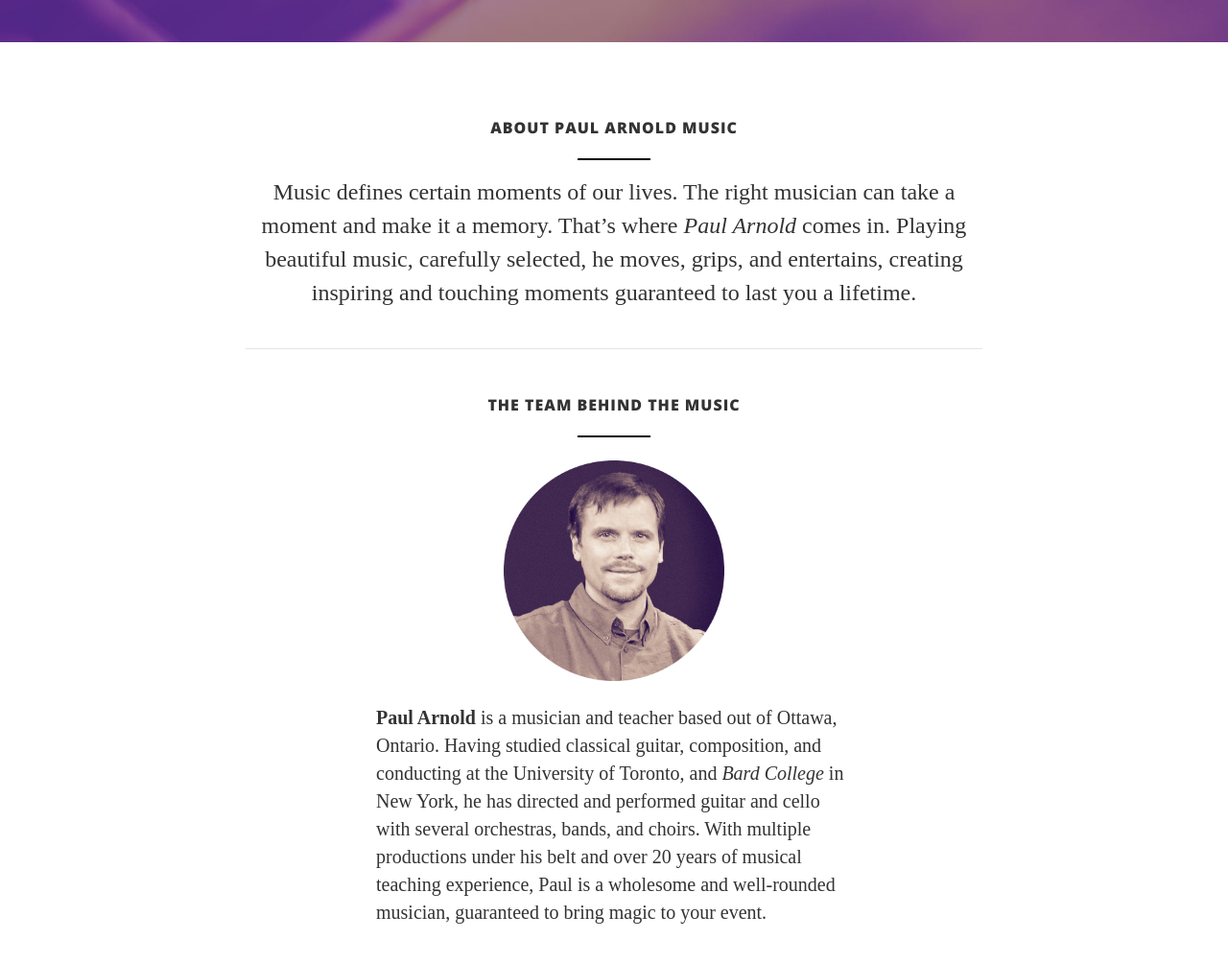
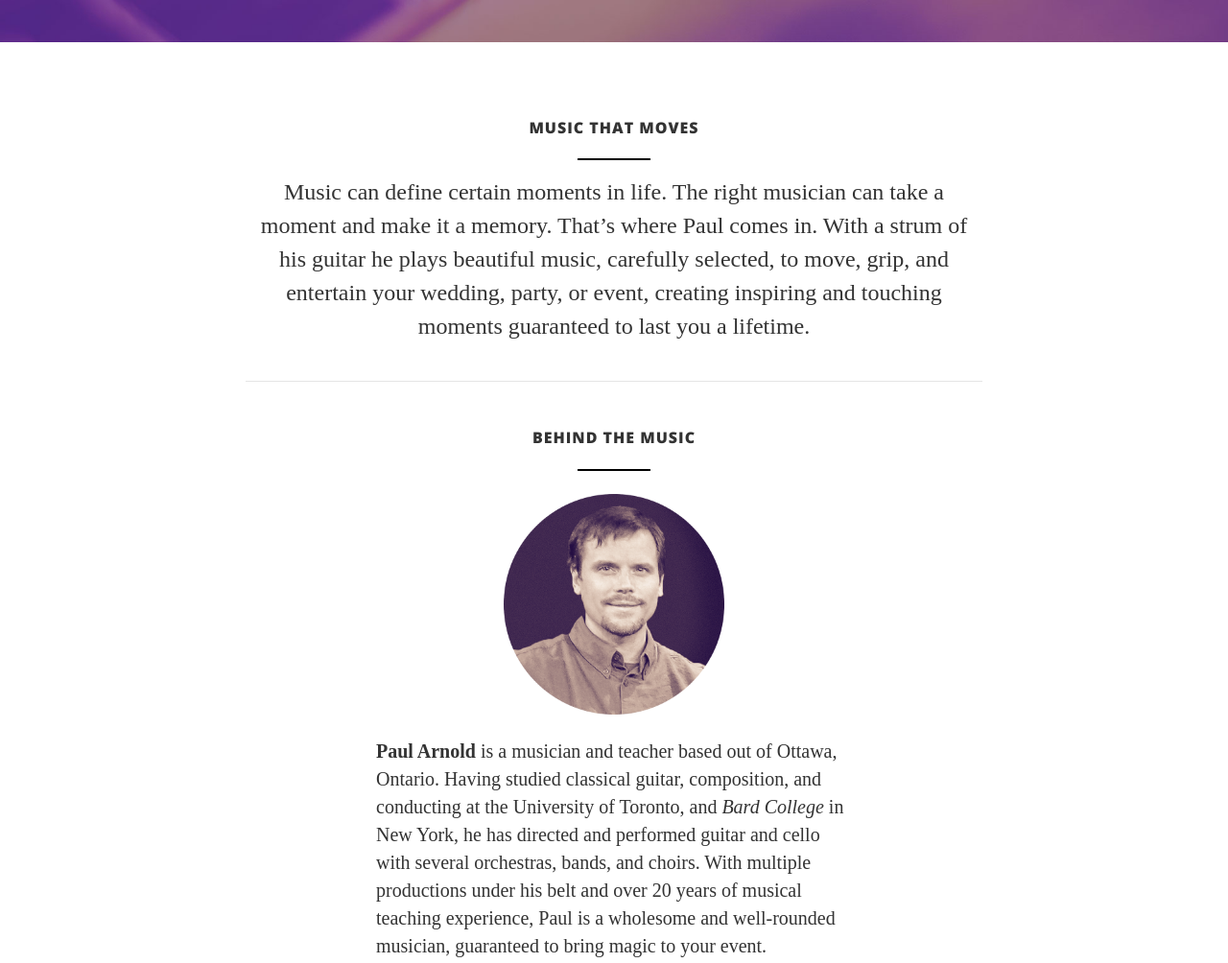
Before and after one commit to paularnoldmusic/paularnoldmusic, a plain HTML site: page index.html in a window 1280 px wide. Shown: the part 620-1624 px from the top of the page at 96% size. Drawn offline with nearby package versions, Linux system fonts and the light colour scheme; a web font is replaced by a local one.

Commit message:
refactor(html): edit text content

```diff
--- a/index.html
+++ b/index.html
@@ -33,10 +33,10 @@
 
     <main>
         <section role="contentinfo" class="about">
-            <h1 class="p_reg brand brand-title center-align">About Paul Arnold Music</h1>
-            <p class="cuatro center-align">Music defines certain moments of our lives. The right musician can take a moment and make it a memory. That’s where <em>Paul Arnold</em> comes in. Playing beautiful music, carefully selected, he moves, grips, and entertains, creating inspiring and touching moments guaranteed to last you a lifetime.</p>
+            <h1 class="p_reg brand brand-title center-align">Music that moves</h1>
+            <p class="cuatro center-align">Music can define certain moments in life. The right musician can take a moment and make it a memory. That’s where Paul comes in. With a strum of his guitar he plays beautiful music, carefully selected, to move, grip, and entertain your wedding, party, or event, creating inspiring and touching moments guaranteed to last you a lifetime.</p>
             <hr></hr>
-            <h1 class="p_reg brand brand-title center-align">The Team Behind the music</h1>
+            <h1 class="p_reg brand brand-title center-align">Behind the music</h1>
             <div class="">
                 <figure>
                     <img class="flex-img profile" src="images/paul.png" alt="Paul Arnold">
@@ -47,7 +47,7 @@
                 <figure class="push-top">
                     <img class="flex-img profile" src="images/diana.png" alt="Diana Lam">
                     <figcaption>
-                        <p class="p_lg">An international flutist, <strong>Diana Lam</strong> has ample experience under her belt. Holder of a Master of Music in Performance, she has played in numerous international orchestras, earning her spot as an acclaimed Canadian musician. She held the post of principal flute in the <em>Ottawa Chamber Orchestra</em> from 2008 to 2011. Currently, she teaches and inspires a studio of over 25 flute students, and is the owner and flute technician of <em>Ottawa Flute Repair</em>.</p>
+                        <p class="p_lg">An international flutist, <strong>Diana Lam</strong> has ample experience under her belt. Deserving holder of a Master of Music in Performance, she has played in numerous international orchestras, earning her spot as an acclaimed Canadian musician. She held the post of principal flute in the <em>Ottawa Chamber Orchestra</em> from 2008 to 2011. Currently, she teaches and inspires a studio of over 25 flute students, and is the owner and flute technician of <em>Ottawa Flute Repair</em>.</p>
                     </figcaption>
                 </figure>
             </div>
```
